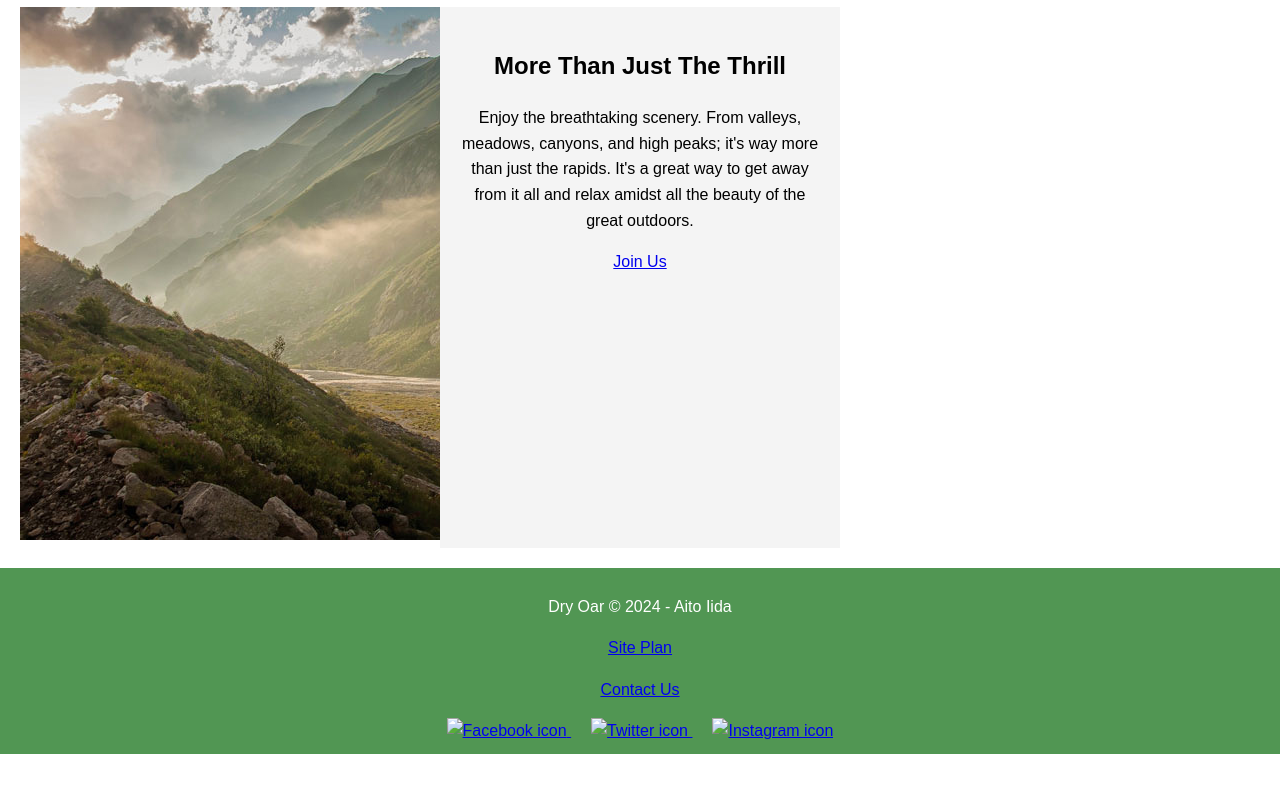
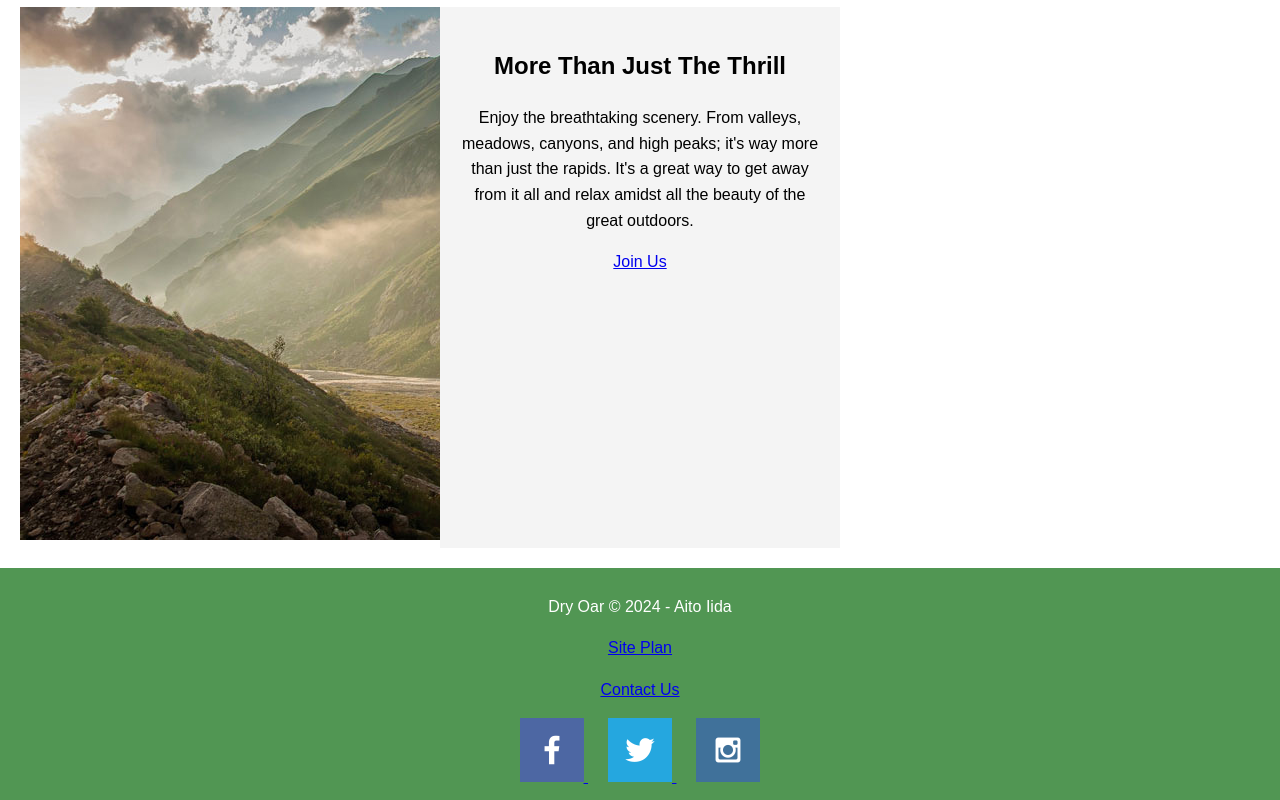
Before and after one commit to kaimanaaito/wwr, a plain HTML site: page index.html in a window 1280 px wide. Shown: the part 1500-2300 px from the top of the page. Before the commit the page ends 2254 px from the top, so only its background shows below. Drawn offline with Linux system fonts and the light colour scheme; a web font is replaced by a local one.

Commit message:
Update index.html

```diff
--- a/index.html
+++ b/index.html
@@ -63,13 +63,13 @@
         <p><a href="contactus.html">Contact Us</a></p>
         <div class="social">
             <a href="https://facebook.com">
-                <img src="images/facebook.png" alt="Facebook icon">
+                <img src="facebook.png" alt="Facebook icon">
             </a>
             <a href="https://twitter.com">
-                <img src="images/twitter.png" alt="Twitter icon">
+                <img src="twitter.png" alt="Twitter icon">
             </a>
             <a href="https://instagram.com">
-                <img src="images/instagram.png" alt="Instagram icon">
+                <img src="instagram.png" alt="Instagram icon">
             </a>
         </div>
     </footer>
```
